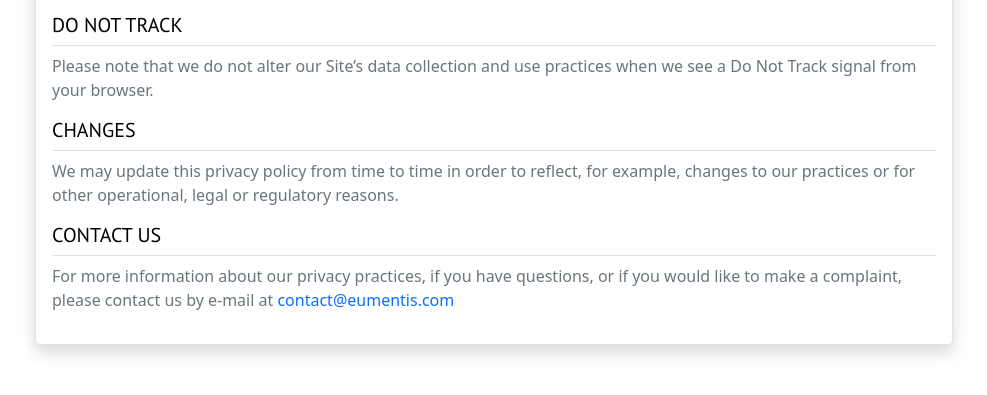
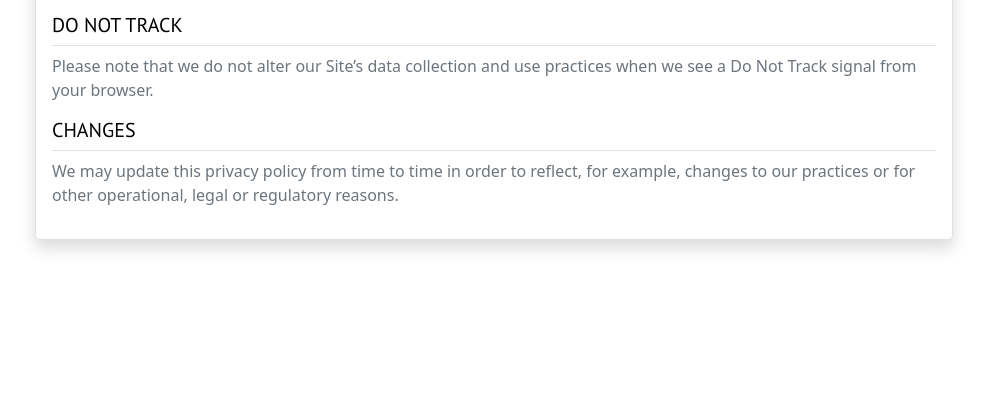
Before and after one commit to eumentis-cloud/ec-website, a Gatsby site: page /PrivacyPolicy in a window 1280 px wide. Shown: the part 1434-1829 px from the top of the page, without its empty margins (146-1133 px from the left). After the commit the page ends 1770 px from the top, so only its background shows below. Built offline with nearby package versions, Linux system fonts and the light colour scheme; Gatsby itself is replaced by a stand-in of ours; a web font is replaced by a local one.

Commit message:
discard contact us section

```diff
--- a/src/pages/PrivacyPolicy.tsx
+++ b/src/pages/PrivacyPolicy.tsx
@@ -159,13 +159,6 @@ const PrivacyPolicy: React.FC<LocationProps> = ({ location }) => {
                     example, changes to our practices or for other operational, legal or regulatory
                     reasons.
                   </p>
-
-                  <h5 className="card-title border-bottom pb-2">CONTACT US</h5>
-                  <p className="text-muted">
-                    For more information about our privacy practices, if you have questions, or if
-                    you would like to make a complaint, please contact us by e-mail at{' '}
-                    <a href="mailto:contact@eumentis.com">contact@eumentis.com</a>
-                  </p>
                 </div>
               </div>
             </div>
```
